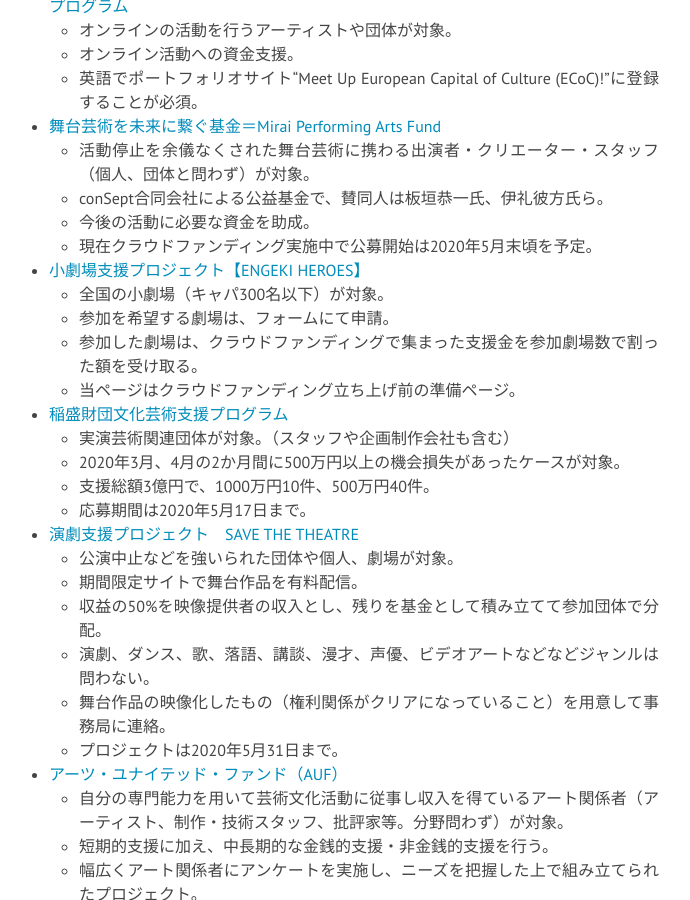
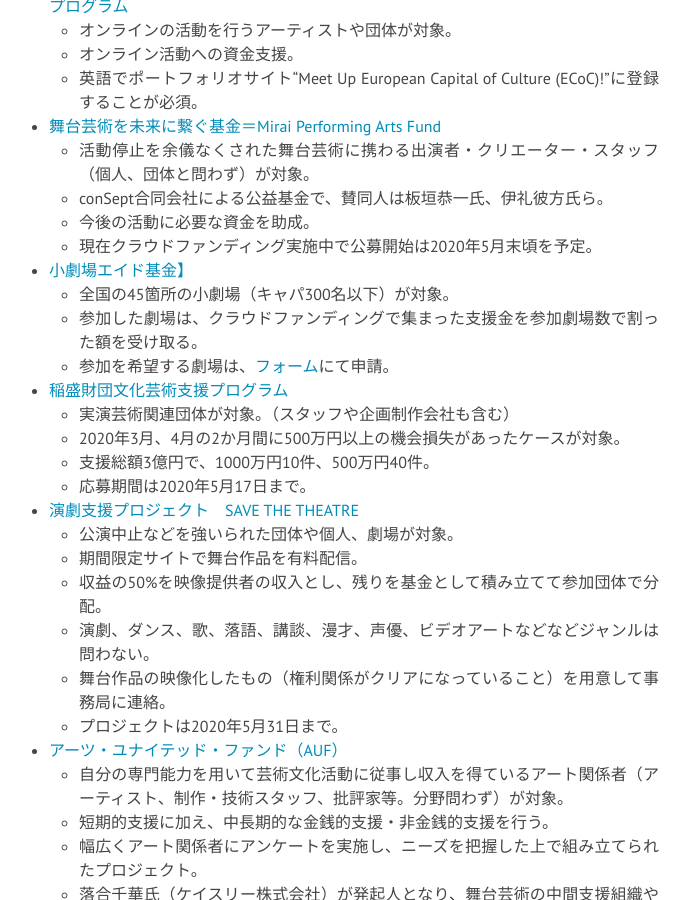
Before and after one commit to a-okuda/resources-for-artists, a Jekyll site: the page built from a_artists.md, in a window 1280 px wide and 900 px high, scrolled down 7996 px. Shown: the whole window, without its empty margins (301-991 px from the left). Built offline with Jekyll 4.4.1, drawn with Linux system fonts in a browser that asks for light colours; nearby versions of some CDN libraries.

Commit message:
Update a_artists.md

```diff
--- a/a_artists.md
+++ b/a_artists.md
@@ -269,11 +269,10 @@
 	* conSept合同会社による公益基金で、賛同人は板垣恭一氏、伊礼彼方氏ら。
 	* 今後の活動に必要な資金を助成。
 	* 現在クラウドファンディング実施中で公募開始は2020年5月末頃を予定。
-* [小劇場支援プロジェクト【ENGEKI HEROES】](https://note.com/stage_ch/n/nb0fc0d87764c?fbclid=IwAR0rLP7esN6uxoGG3lFAf_g-IypAnB67vA3TqphbHTClgtio7vWFq4oNkuY)
-	* 全国の小劇場（キャパ300名以下）が対象。
-	* 参加を希望する劇場は、フォームにて申請。
+* [小劇場エイド基金】](https://motion-gallery.net/projects/shogekijo-aid)
+	* 全国の45箇所の小劇場（キャパ300名以下）が対象。
 	* 参加した劇場は、クラウドファンディングで集まった支援金を参加劇場数で割った額を受け取る。
-	* 当ページはクラウドファンディング立ち上げ前の準備ページ。
+	* 参加を希望する劇場は、[フォーム](https://forms.gle/UhfcYxvFG71DQWaG6)にて申請。
 * [稲盛財団文化芸術支援プログラム](https://www.inamori-f.or.jp/2020/04/28_forarts?fbclid=IwAR3XIEPWAik4Im2AqxNndOB2KYcFx3rd9UNCmtcyqQfzrnD9a_OypAu5btA)
 	* 実演芸術関連団体が対象。（スタッフや企画制作会社も含む）
 	* 2020年3月、4月の2か月間に500万円以上の機会損失があったケースが対象。
```
